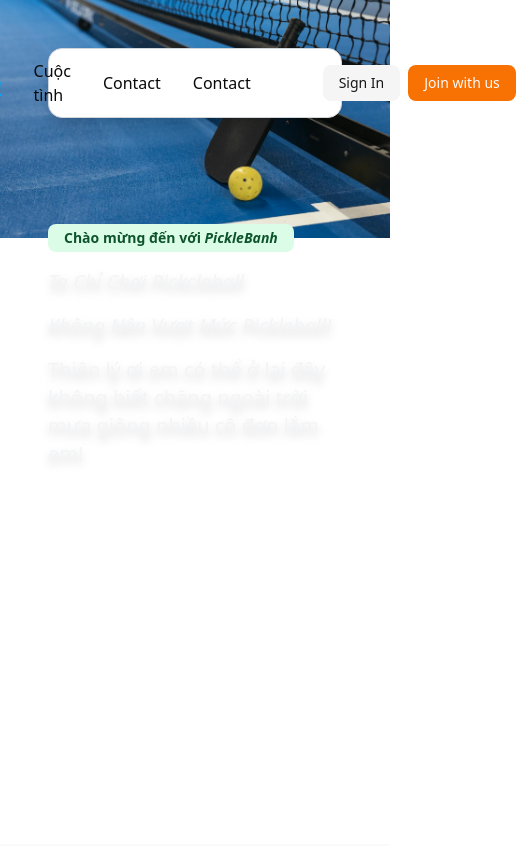
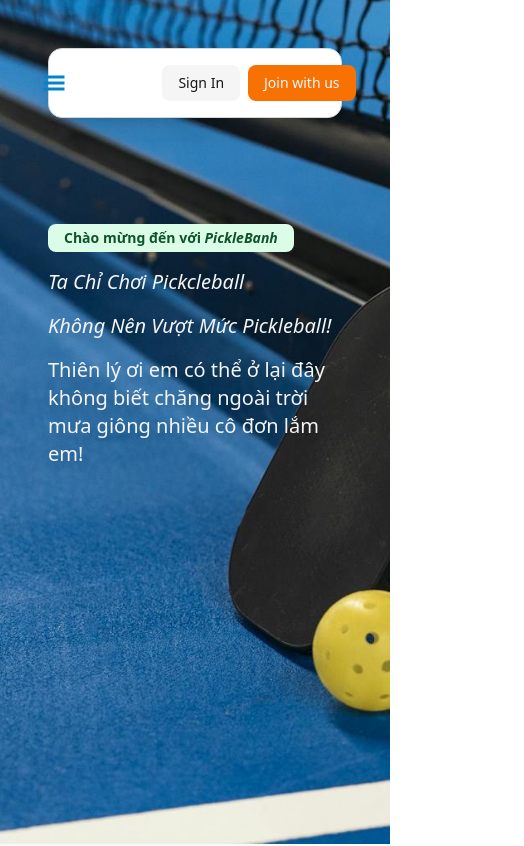
Before and after one commit to linhhuynhcoding/court-reservation-web, a Next.js app: page / in a window 390 px wide. Shown: the top 846 px of the page, 524 px wide, since content can reach past the window. Built offline with nearby package versions, Linux system fonts and the light colour scheme.

Commit message:
feat: header responsive

```diff
--- a/app/page.tsx
+++ b/app/page.tsx
@@ -8,8 +8,7 @@ export default function Home() {
     <div className="overflow-hidden h-full font-display">
 
       <main className="relative h-dvh flex flex-col gap-[32px] ">
-        <div className="h-fit flex xl:flex-row flex-col  w-full gap-10 pt-[14rem] p-12">
-          <Backgound />
+        <div className="h-dvh flex xl:flex-row flex-col  w-full gap-10 pt-[14rem] p-12">
           <div className="z-1 flex-2 text-xl w-fit h-hit">
             <ol className="flex flex-col xl:gap-10 lg:gap-6 gap-4">
               <li className={`w-fit bg-green-100 text-sm text-green-900 rounded-md`}>
@@ -26,15 +25,19 @@ export default function Home() {
               </li>
             </ol>
           </div>
-          <div className="flex-1 relative xl:w-[500px] lg:w-[400px] w-full h-fit">
-            {/* <HomeBookingForm>
+          <Backgound />
+
+        </div>
+        <div>
+          <h1>Court here</h1>
+        </div>
+        <div className="flex-1 relative xl:w-[500px] lg:w-[400px] w-full h-fit">
+          {/* <HomeBookingForm>
 
             </HomeBookingForm> */}
-          </div>
         </div>
 
       </main>
-
       <FooterWithSocialLinks></FooterWithSocialLinks>
     </div>
   );
--- a/components/Backgound.tsx
+++ b/components/Backgound.tsx
@@ -7,15 +7,25 @@ export function Backgound() {
      return (
           <>
                <div
-                    className="absolute top-0 left-0 w-fit h-fit overflow-hidden"
+                    className="absolute top-0 left-0 w-dvw h-dvh overflow-hidden"
                >
                     <motion.div
                          animate={{
                               scale: 1.2,
                               transition: { duration: 10 }
                          }}
+                         className="absolute w-full h-full"
                     >
-                         <Image src={background.src} className="z-0 w-dvw " width={`${500}`} height={background.height} alt="" />
+                         <Image
+                         src={background.src}
+                         className="z-0 w-full h-full"
+                         // width={`${background.width}`} height={background.height}
+                         objectFit="cover"
+                         sizes="(max-width: 768px) 100vw, (max-width: 1200px) 50vw, 33vw"
+
+                         fill={true}
+                         alt=""
+                         />
                     </motion.div>
                </div>
 
--- a/components/Header.tsx
+++ b/components/Header.tsx
@@ -1,5 +1,6 @@
 import { JSX } from "react"
 import logo from '@/assets/logotitle.png'
+import { GiHamburgerMenu } from "react-icons/gi";
 
 // Import Components
 import Image from "next/image"
@@ -21,16 +22,23 @@ export default function Header(): JSX.Element {
      return <>
           <header className={`p-12 w-dvw z-1 absolute`}>
                <nav className={`p-2 min-h-10  rounded-xl border-solid border-gray-300 border-1 shadow-xl ${'bg-white'} `}>
-                    <ul className="pl-0 flex justify-center items-center gap-8">
-                         <li className="min-h-10 flex-1 flex items-center transition delay-150 duration-300 ease-in-out hover:scale-105">
+                    <ul className="pl-0 flex justify-center items-center xl:gap-8">
+                         <li className=" md:order-1 min-h-10 flex-1 flex items-center transition delay-150 duration-300 ease-in-out hover:scale-105">
                               <Link href="/" className="">
                                    <div className="pl-4 pr-10 h-max">
                                         <Image src={logo.src} className="size-auto" width="100" height="100" alt="" priority />
                                    </div>
                               </Link>
                          </li>
-                         <NavLink hrefs={HREFS}></NavLink>
-                         <li className="p-2 pl-10 min-h-10 flex-1 flex justify-end gap-2">
+                         <li className="xl:order-2 order-first justify-self-stretch">
+                              <div className="xl:hidden block items-center pl-4 text-2xl text-sky-600">
+                                   <GiHamburgerMenu />
+                              </div>
+                              <div className="xl:flex hidden flex-1 flex justify-center items-center gap-8">
+                                   <NavLink hrefs={HREFS}></NavLink>
+                              </div>
+                         </li>
+                         <li className="md:order-3 p-2 pl-10 min-h-10 flex-1 flex justify-end gap-2 ">
                               <Button className="hover:border-b-1  " variant={`secondary`} asChild>
                                    <Link href="/login">Sign In</Link>
                               </Button>
--- a/package.json
+++ b/package.json
@@ -29,6 +29,7 @@
     "react-day-picker": "^9.6.3",
     "react-dom": "^19.0.0",
     "react-hook-form": "^7.55.0",
+    "react-icons": "^5.5.0",
     "tailwind-merge": "^3.0.2",
     "tw-animate-css": "^1.2.4",
     "zod": "^3.24.2"
```
Also changed, not shown: 1 other file (tests, documents, lock files or other folders).
